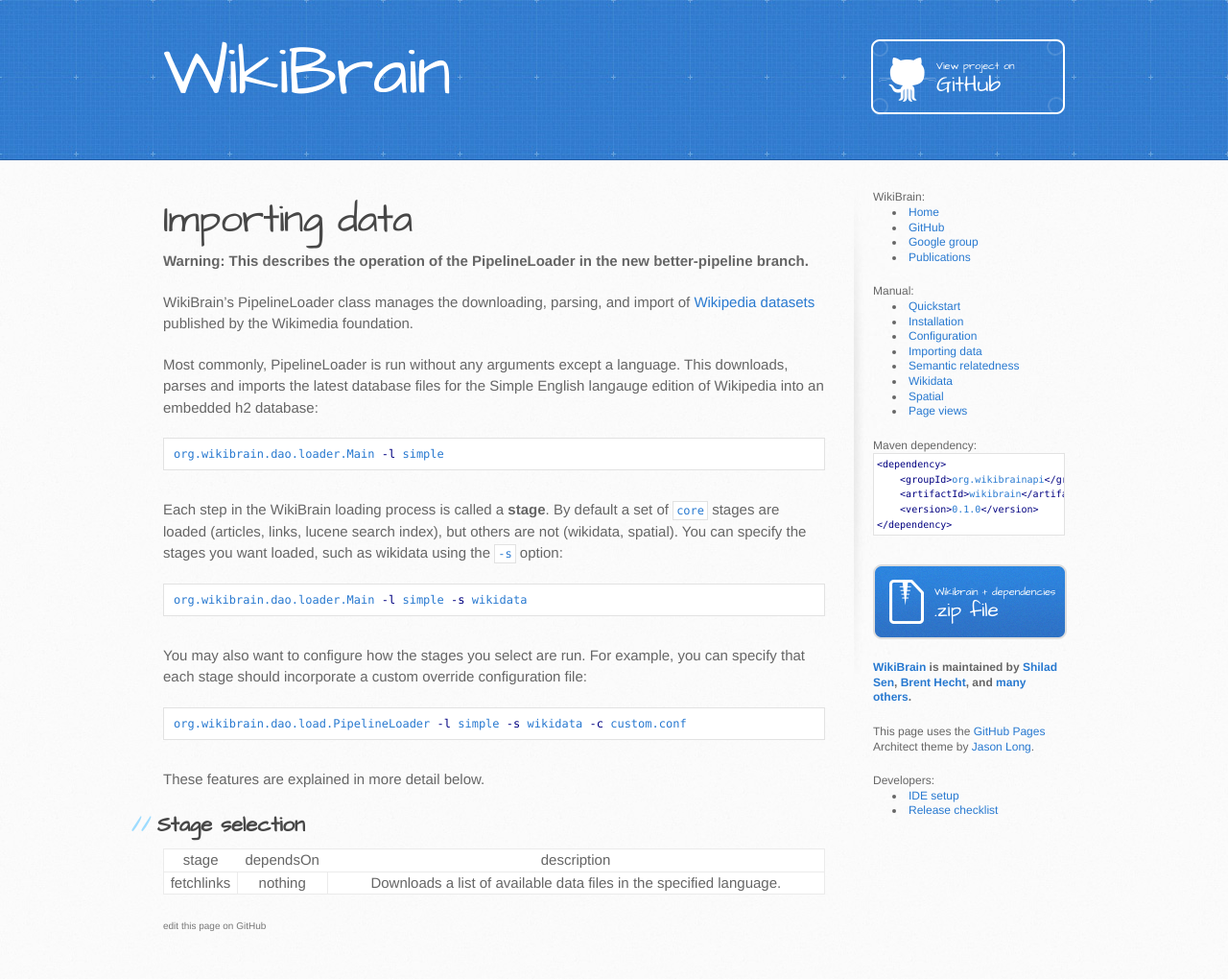
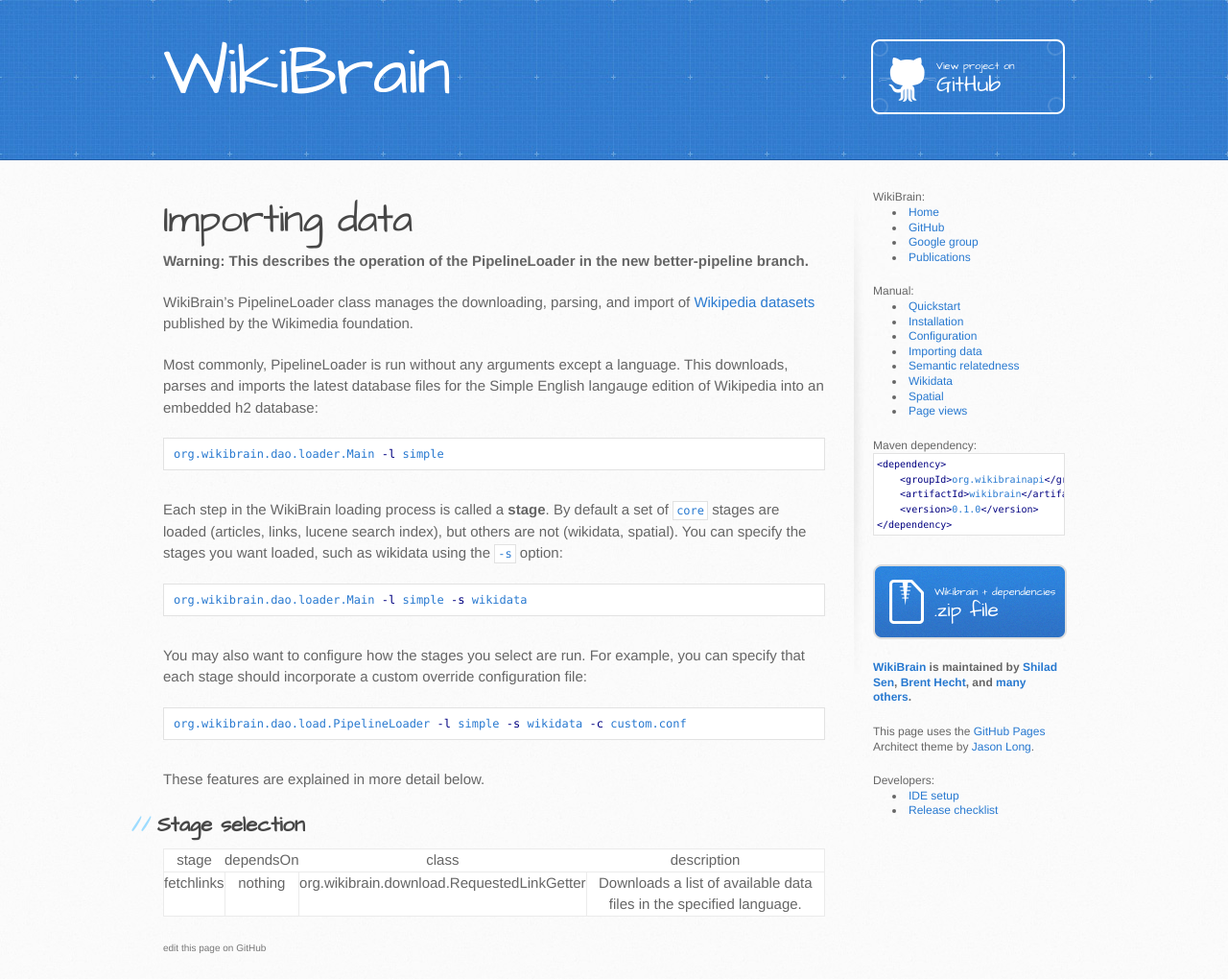
Before and after one commit to shilad/wikibrain, a Jekyll site: the page built from tutorial/importing.md, in a window 1280 px wide. Shown: the whole page at 96% size. Built offline with Jekyll 4.4.1, drawn with Linux system fonts in a browser that asks for light colours; nearby versions of some CDN libraries; Markdown is read by kramdown in place of the engine named in the settings; before the commit the page ends 997 px from its top, so only the background shows below that.

Commit message:
Update importing.md

```diff
--- a/tutorial/importing.md
+++ b/tutorial/importing.md
@@ -34,6 +34,6 @@
 ## Stage selection
 
 
-| stage      | dependsOn     | description |
-|------------|---------------|-------------|
-| fetchlinks | nothing       | Downloads a list of available data files in the specified language. |
+| stage      | dependsOn     | class      | description |
+|------------|---------------|------------|-------------|
+| fetchlinks | nothing       | org.wikibrain.download.RequestedLinkGetter | Downloads a list of available data files in the specified language. |
```
